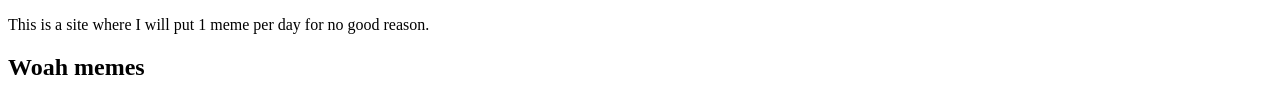
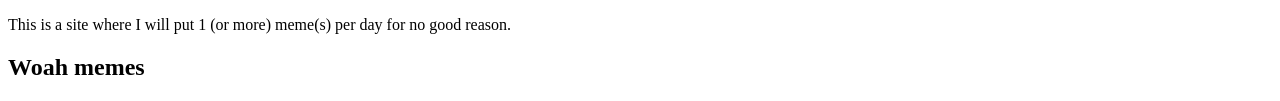
Before and after one commit to Robby25480/Robby25480.github.io, a plain HTML site: page index.html in a window 1280 px wide. Shown: the part 786-887 px from the top of the page. Drawn offline with Linux system fonts and the light colour scheme.

Commit message:
Update index.html

```diff
--- a/index.html
+++ b/index.html
@@ -6,7 +6,7 @@
    <H1>Meme of the day</H1>
     <img src="KimJongHillary.jpg">
      <p>
-      This is a site where I will put 1 meme per day for no good reason.
+      This is a site where I will put 1 (or more) meme(s) per day for no good reason.
      </p>
       <h2>Woah memes</h2>
      <p>
```
